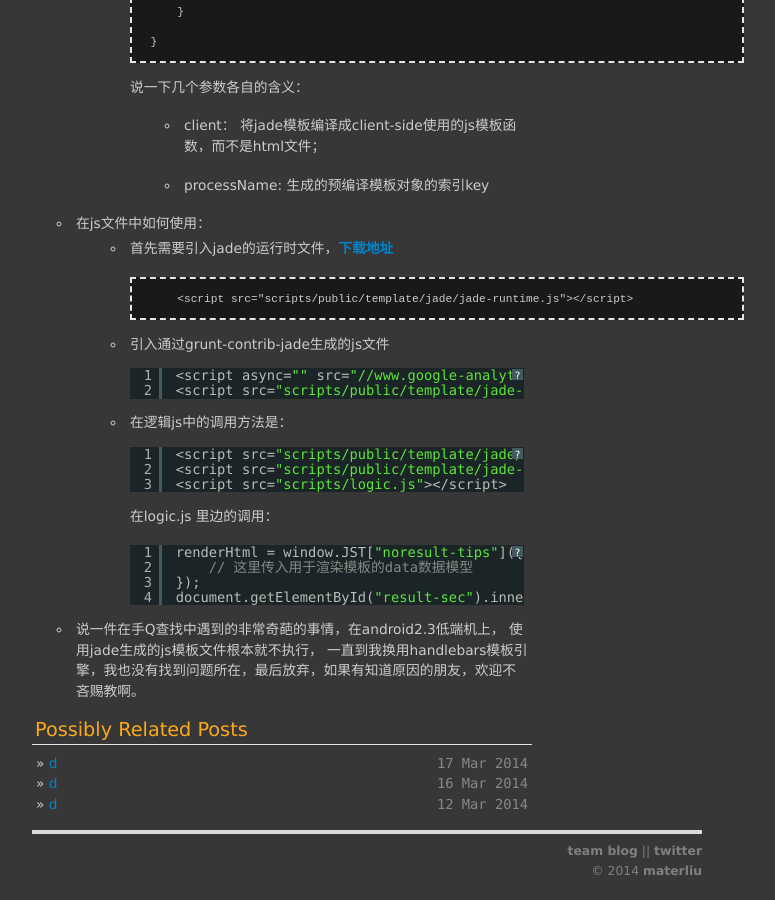
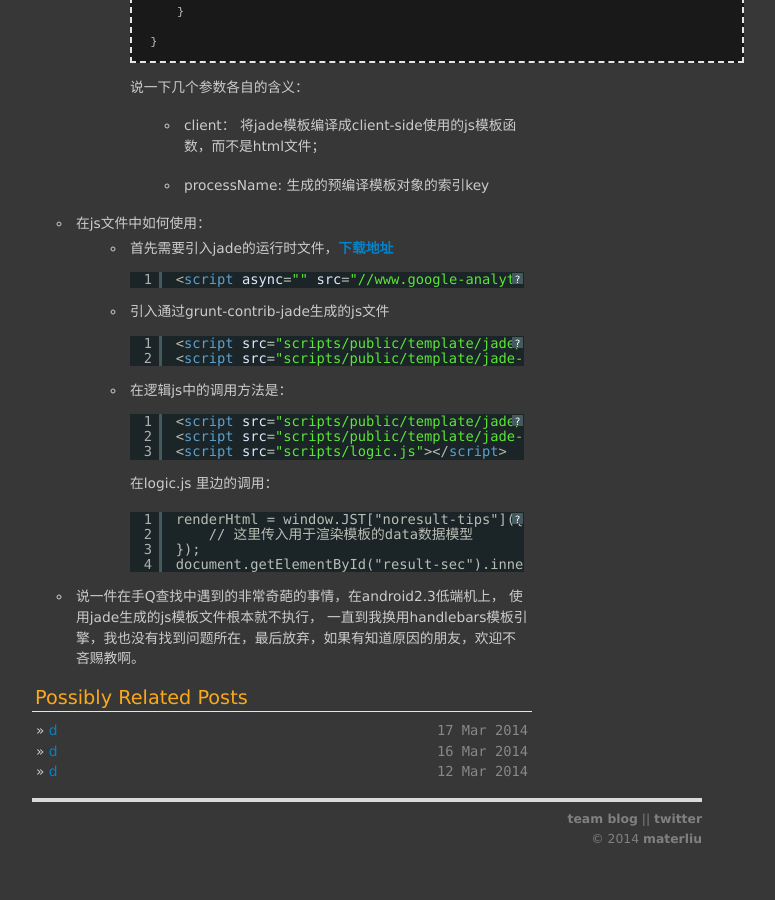
Before and after one commit to materliu/materliu.github.io, a Jekyll site: the page built from all/web/_posts/2014-03-17-在项目中使用预编译jade模板.md, in a window 1280 px wide and 900 px high, scrolled down 1294 px. Shown: the whole window, without its empty margins (273-1048 px from the left). Built offline with Jekyll 4.4.1, drawn with Linux system fonts in a browser that asks for light colours; Markdown is read by kramdown in place of the engine named in the settings; after the commit the page ends 2161 px from its top, so only the background shows below that.

Commit message:
修改pre brush ！

````diff
--- a/all/web/_posts/2014-03-17-在项目中使用预编译jade模板.md
+++ b/all/web/_posts/2014-03-17-在项目中使用预编译jade模板.md
@@ -55,23 +55,22 @@ title: 2014-03-17-在项目中使用预编译jade模板.md
 
 -  在js文件中如何使用：
     * 首先需要引入jade的运行时文件，[下载地址](/attachments/jade-runtime.js)
-
-        ```javascript
+        <pre class="brush: html">
             <script src="scripts/public/template/jade/jade-runtime.js"></script>
-        ```
+        </pre>
     * 引入通过grunt-contrib-jade生成的js文件
-        <pre class="brush: js">
+        <pre class="brush: html">
             <script src="scripts/public/template/jade/jade-runtime.js"></script>
             <script src="scripts/public/template/jade-generated/noresult-tips.js"></script>
         </pre>
     * 在逻辑js中的调用方法是：
-        <pre class="brush: js">
+        <pre class="brush: html">
             <script src="scripts/public/template/jade/jade-runtime.js"></script>
             <script src="scripts/public/template/jade-generated/noresult-tips.js"></script>
             <script src="scripts/logic.js"></script>
         </pre>
         在logic.js 里边的调用：
-        <pre class="brush: js">
+        <pre class="brush: html">
             renderHtml = window.JST["noresult-tips"]({
                 // 这里传入用于渲染模板的data数据模型
             });
````
